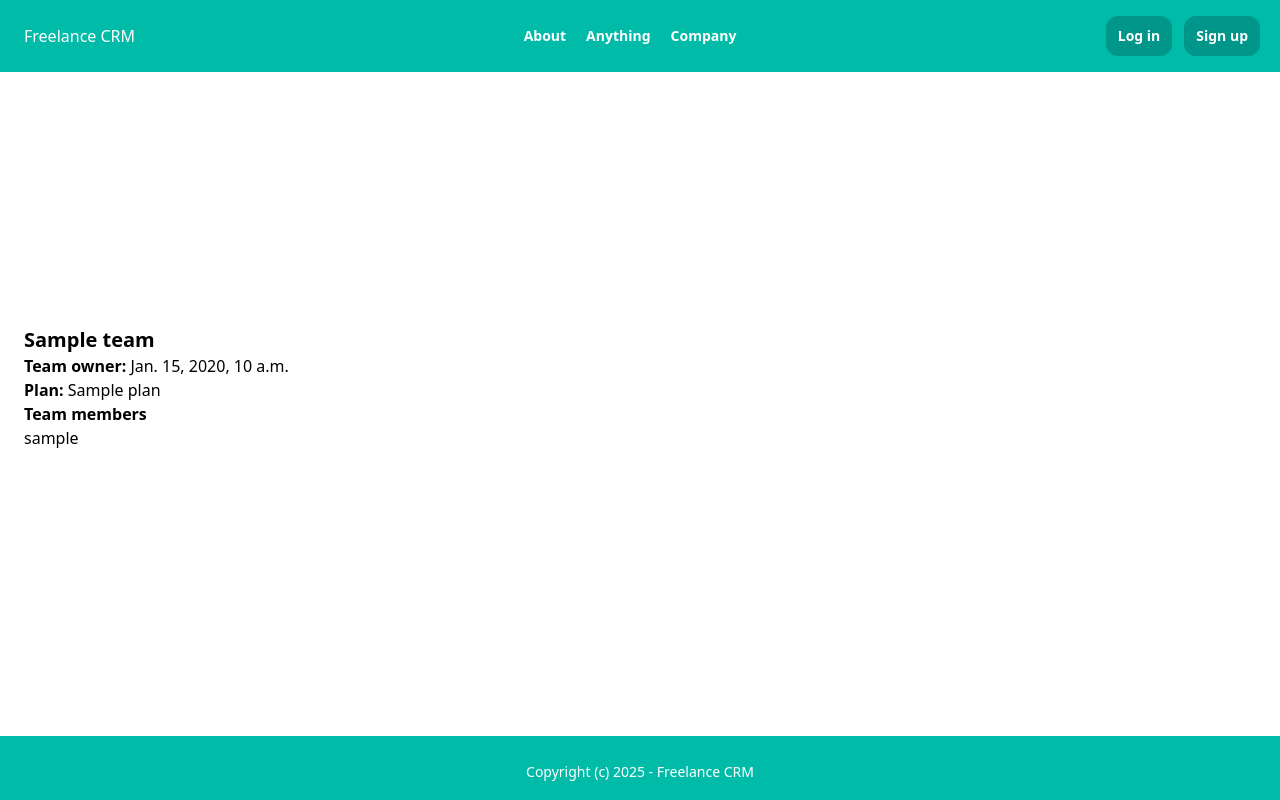
After one commit to gorbunovaav/crm_freelance_project, a Django app: template team/templates/team/detail_team.html in a window 1280 px wide. The commit adds this page. Run offline with Django 5.2, Linux system fonts and the light colour scheme; the template is opened without the code that fills it: most values are stand-ins (such as "Sample title", 1, 10 or a date in 2020).

Commit message:
Team detail page done

```diff
--- a/core/templates/core/base.html
+++ b/core/templates/core/base.html
@@ -26,7 +26,7 @@
                 {% if request.user.is_authenticated %}
                 <div>
                     <p>Your team:</p>
-                    <a href="#" class="text-white">{{team.name}}</a>
+                    <a href="{% url 'team:detail' active_team.id%}" class="text-white">{{active_team.name}}</a>
                 </div>
 
                     <a href="{% url 'dashboard:index' %}" class="text-sm/6 font-semibold bg-teal-600 py-2 px-3 rounded-xl">Dashboard </a>
--- a/freelance_crm/settings.py
+++ b/freelance_crm/settings.py
@@ -73,7 +73,7 @@ TEMPLATES = [
                 "django.template.context_processors.request",
                 "django.contrib.auth.context_processors.auth",
                 "django.contrib.messages.context_processors.messages",
-                'team.context_processors.team',
+                'team.context_processors.active_team',
             ],
         },
     },
--- a/team/context_processors.py
+++ b/team/context_processors.py
@@ -1,6 +1,6 @@
 from .models import Team
 
 
-def team(request):
-    team = Team.objects.filter(created_by=request.user)[0]
-    return {'team' : team}
+def active_team(request):
+    active_team = Team.objects.filter(created_by=request.user)[0]
+    return {'active_team' : active_team}
--- /dev/null
+++ b/team/templates/team/detail_team.html
@@ -0,0 +1,21 @@
+{%extends 'core/base.html'%}
+
+{% block title %}
+{{team.name}}
+{% endblock %}
+
+{% block content %}
+    <div class="py-6 px-6">
+        <h1 class="text-xl font-semibold">{{team.name}}</h1>
+        {% if team.created_by == request.user%}
+            <a class="ml-2 text-sm font-semibold bg-teal-600 py-2 px-2 rounded-xl text-white" href="{% url 'team:edit' team.id%}">Edit</a>
+        {% endif %}
+        <p> <strong>Team owner: </strong>{{team.created_by}}</p>
+        <!-- <p> <strong>Created at: </strong>{{team.created_at}}</p> -->
+        <p> <strong>Plan: </strong>{{team.plan}}</p>
+        <p><strong>Team members</strong></p>
+        {% for member in team.members.all%}
+            <p>{{member.username}}</p>
+        {% endfor %}
+    </div>
+{% endblock %}
--- a/team/urls.py
+++ b/team/urls.py
@@ -6,4 +6,5 @@ app_name = 'team'
 
 urlpatterns = [
     path("<int:pk>/edit/", views.edit_team, name="edit"),
+    path("<int:pk>/detail/", views.detail_team, name="detail"),
 ]
--- a/userprofile/templates/userprofile/myaccount.html
+++ b/userprofile/templates/userprofile/myaccount.html
@@ -14,7 +14,7 @@ My account
         <strong>Username</strong>: {{request.user.username}}
     </p>
     <p class="mt-2 flex items-center">
-        <strong>Team:</strong> {{team.name}}
+        <strong>Team:</strong> <a href="{% url 'team:detail' active_team.id %}"> {{team.name}}</a>
         {% if team.created_by == request.user%}
             <a class="ml-2 text-sm font-semibold bg-teal-600 py-2 px-2 rounded-xl text-white" href="{% url 'team:edit' team.id%}">Edit</a>
         {% endif %}
```
Also changed, not shown: team/views.py (+8 -0 lines), db.sqlite3.
